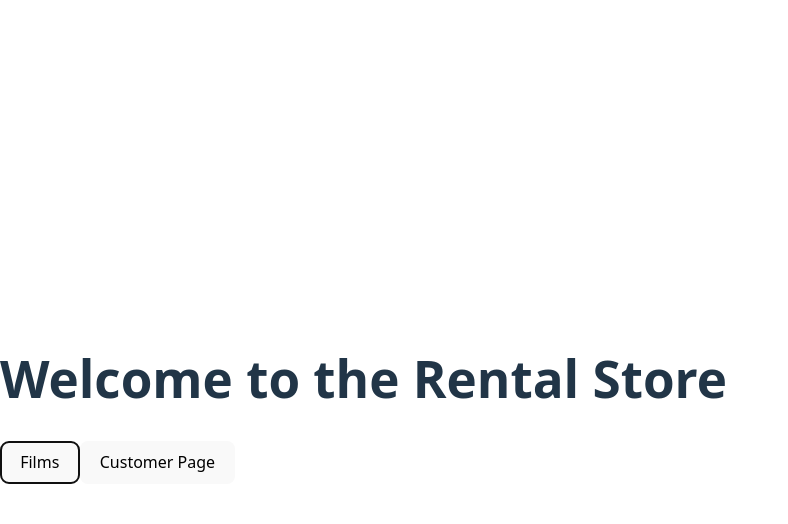
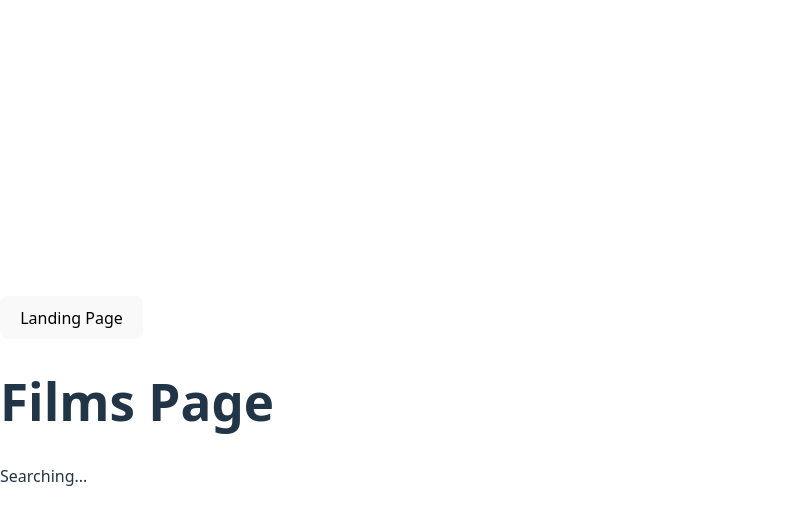
Before and after one commit to mdse789/CS490-project, a React app in the folder frontend/: page / in a window 1280 px wide. Both pictures are taken after a click on the button "Films". Shown: the top 524 px of the page, without its empty margins (0-788 px from the left). Built offline with nearby package versions, Linux system fonts and the light colour scheme; the HTML template or start-up script is replaced by a standard one.

Commit message:
Customer and Films page started

```diff
--- a/frontend/src/App.jsx
+++ b/frontend/src/App.jsx
@@ -1,13 +1,15 @@
 import { useEffect, useState } from "react";
+import FilmsPage from "./FilmsPage";
+import CustomerPage from "./CustomerPage";
 
-function Landingpage() {
+function Landingpage({ onNavigate }) {
   return (
     <div>
         <h1>Welcome to the Rental Store</h1>
 
     <div>
-    <button onClick={() =>console.log("Go to Films")} >Films </button>
-    <button onClick={() =>console.log("Go to Customer Page")} >Customer Page</button>
+    <button onClick={() => onNavigate("films")}>Films</button>
+    <button onClick={() => onNavigate("customer")}>Customer Page</button>
     </div>
     </div>
   );
@@ -15,16 +17,25 @@ function Landingpage() {
 }
 
 function App() {
-  const [message, setMessage] = useState("");
+  const [view, setView] = useState("home");
 
-  useEffect(() => {
+  /*useEffect(() => {
     fetch("http://localhost:5000/")
       .then(res => res.json())
       .then(data => setMessage(data.message))
       .catch(err => console.error(err));
-  }, []);
+  }, []);*/
 
-  return <Landingpage/>;
+ return (
+    <div>
+     <div>
+      {view === "home" && <Landingpage onNavigate={setView} />}
+      {view === "films" && <FilmsPage onBack={() => setView("home")} />}
+      {view === "customer" && <CustomerPage onBack={() => setView("home")} />}
+    </div>
+
+    </div>
+  );
 }
 
 export default App;
--- /dev/null
+++ b/frontend/src/CustomerPage.jsx
@@ -0,0 +1,19 @@
+import { useEffect, useState } from "react";
+
+/* List all customer using pagination*/
+function FilmsPage({ onBack }) {
+  const [searchTerm, setSearchTerm] = useState("");
+
+  return (
+   <div>
+
+      <button onClick={onBack}>Landing Page</button>
+
+      <h1>Customer Page</h1>
+      <p>Searching...</p>
+    </div>
+  );
+}
+
+
+export default FilmsPage;
--- /dev/null
+++ b/frontend/src/FilmsPage.jsx
@@ -0,0 +1,19 @@
+import { useEffect, useState } from "react";
+
+/* User wants search for a film by name, name of an actor or genre */
+function FilmsPage({ onBack }) {
+  const [searchTerm, setSearchTerm] = useState("");
+
+  return (
+   <div>
+
+      <button onClick={onBack}>Landing Page</button>
+
+      <h1>Films Page</h1>
+      <p>Searching...</p>
+    </div>
+  );
+}
+
+
+export default FilmsPage;
```
